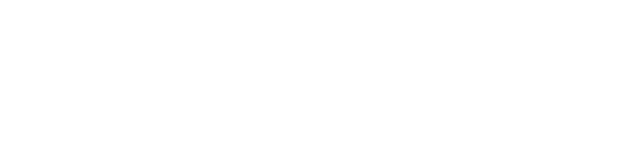
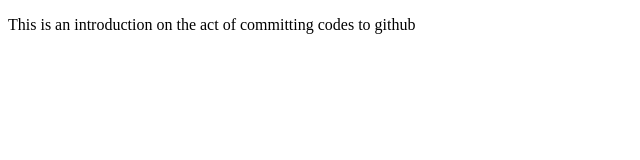
Before and after one commit to VictoriaAde0/septa-test, a plain HTML site: page index.html in a window 1280 px wide. Shown: the whole page, without its empty margins (0-640 px from the left). Drawn offline with Linux system fonts and the light colour scheme.

Commit message:
add introduction

```diff
--- a/index.html
+++ b/index.html
@@ -6,6 +6,6 @@
     <title>septa-test</title>
 </head>
 <body>
-
+    <p> This is an introduction on the act of committing codes to github</p>
 </body>
 </html>
```
